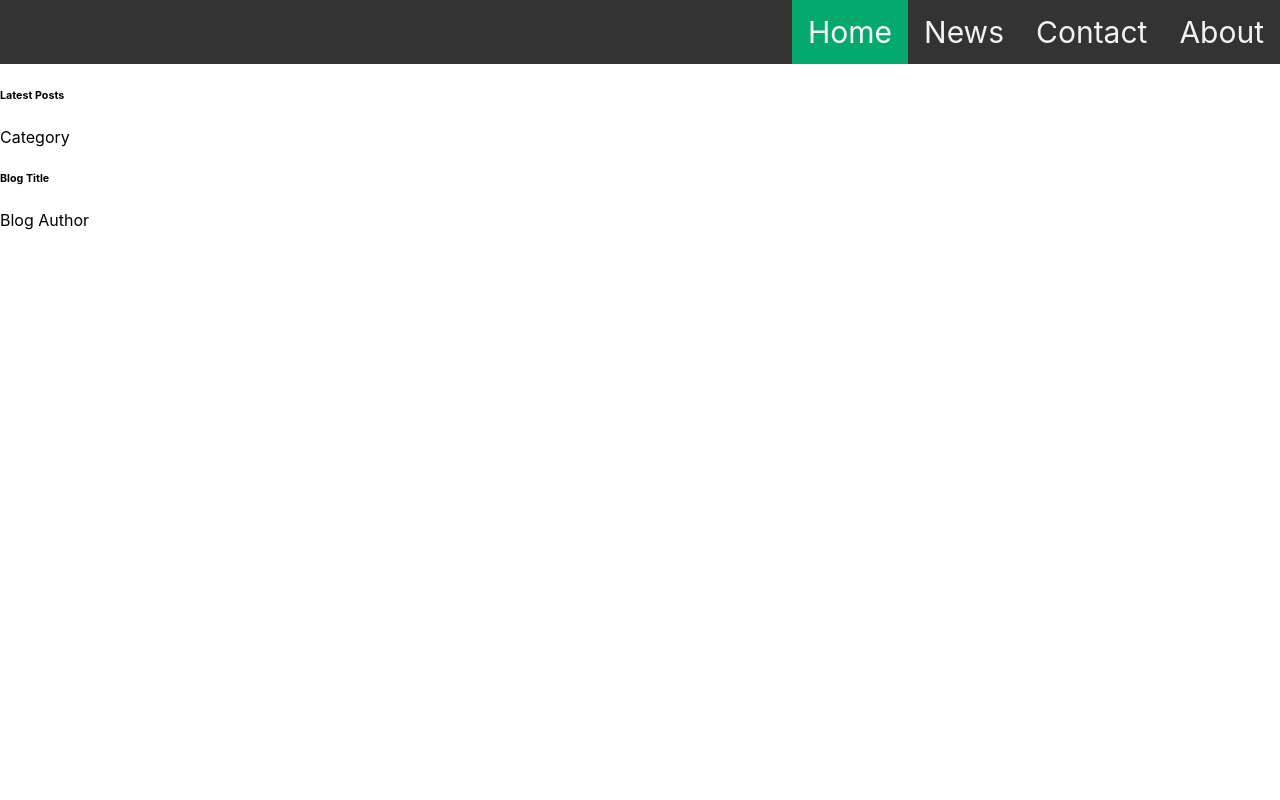
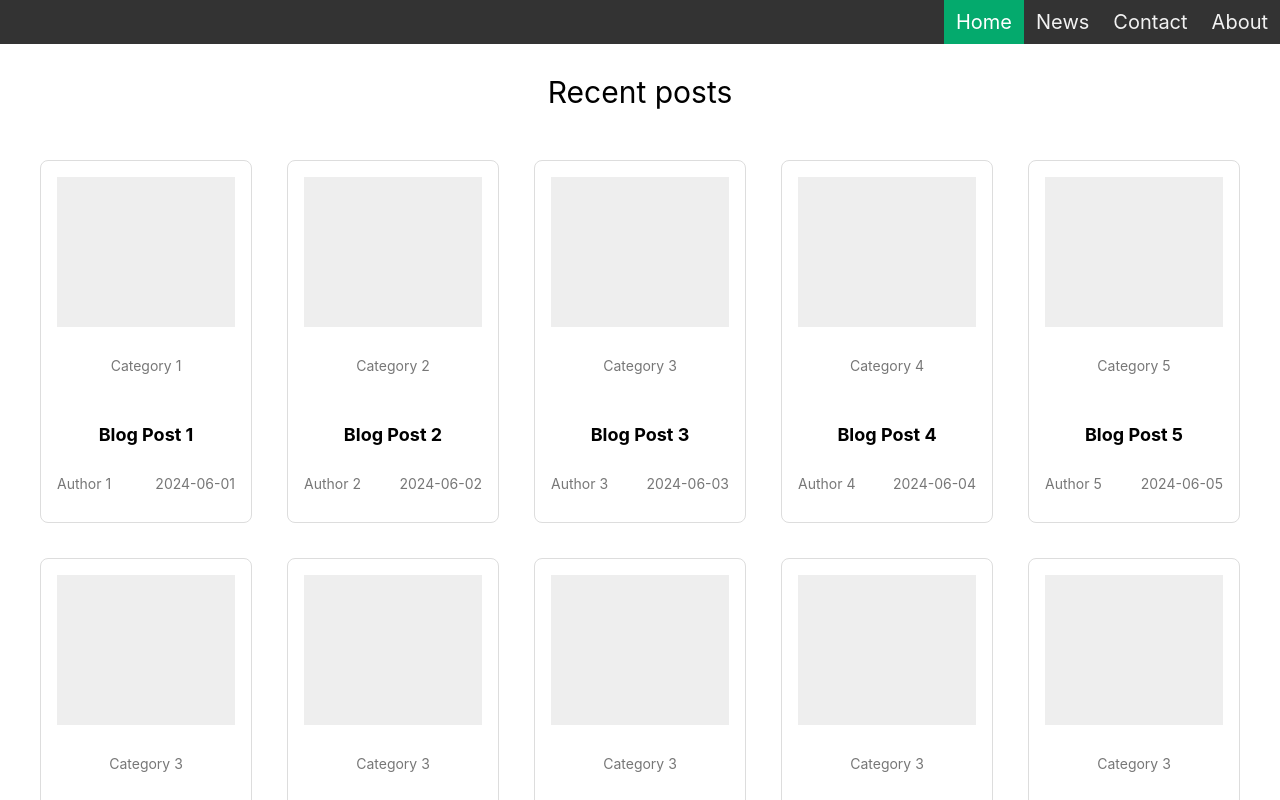
Before and after one commit to claraz4/Blog-Dar, a React (Create React App) app in the folder frontend/: page / in a window 1280 px wide. Shown: the top 800 px of the page. Built offline with nearby package versions, Linux system fonts and the light colour scheme.

Commit message:
uploaded blogs

```diff
--- /dev/null
+++ b/frontend/src/components/BlogBox.css
@@ -0,0 +1,37 @@
+.blog-box--container {
+    border: 1px solid #ddd;
+    padding: 16px;
+    border-radius: 8px;
+    background-color: #fff;
+    display: flex;
+    flex-direction: column;
+    align-items: center;
+}
+
+.blog-box--img {
+    width: 100%;
+    height: 150px;
+    background-color: #eee; /* Placeholder for image */
+    margin-bottom: 16px;
+}
+
+.blog-box-category {
+    font-size: 14px;
+    color: #777;
+    margin-bottom: 8px;
+}
+
+.blog-box-title {
+    font-size: 18px;
+    font-weight: bold;
+    margin-bottom: 16px;
+    text-align: center;
+}
+
+.blog-box--info {
+    display: flex;
+    justify-content: space-between;
+    width: 100%;
+    font-size: 14px;
+    color: #777;
+}
--- a/frontend/src/components/BlogBox.js
+++ b/frontend/src/components/BlogBox.js
@@ -1,4 +1,5 @@
 import React from 'react';
+import './BlogBox.css'; // Import the CSS file
 
 export default function BlogBox({ blog }) {
     const { title, author, category, date } = blog;
@@ -6,10 +7,8 @@ export default function BlogBox({ blog }) {
     return (
         <div className="blog-box--container">
             <div className="blog-box--img"></div>
-
             <p className="blog-box-category">{category}</p>
             <h6 className="blog-box-title">{title}</h6>
-
             <div className="blog-box--info">
                 <p>{author}</p>
                 <p>{date}</p>
--- /dev/null
+++ b/frontend/src/components/HomeBlogs.css
@@ -0,0 +1,14 @@
+.home-blogs--container {
+    padding: 20px;
+    display: flex;
+    justify-content: center;
+}
+
+.home-blogs--grid {
+    display: grid;
+    grid-template-columns: repeat(auto-fill, minmax(200px, 1fr));
+    gap: 35px;
+    align-items: center;
+    max-width: 1200px;
+    width: 100%;
+}
--- a/frontend/src/components/HomeBlogs.js
+++ b/frontend/src/components/HomeBlogs.js
@@ -1,25 +1,27 @@
 import React from 'react';
 import BlogBox from './BlogBox';
+import './HomeBlogs.css'; // Import the CSS file
 
 export default function HomeBlogs({ title, blogs }) {
     const [blogsElement, setBlogsElement] = React.useState([]);
 
     React.useEffect(() => {
-        setBlogsElement(blogs.map((blog) => {
+        setBlogsElement(blogs.map((blog, index) => {
             return (
                 <BlogBox
+                    key={index}
                     blog={blog}
                 />
             )
-        }))
-    }, [])
+        }));
+    }, [blogs]);
 
     return (
         <div className="home-blogs--container">
             <h6>{title}</h6>
-            <div>
+            <div className="home-blogs--grid">
                 {blogsElement}
             </div>
         </div>
-    )
+    );
 }
--- a/frontend/src/components/NavBar.css
+++ b/frontend/src/components/NavBar.css
@@ -9,9 +9,9 @@
 .topnav a {
     color: #f2f2f2;
     text-align: center;
-    padding: 14px 16px;
+    padding: 10px 12px;
     text-decoration: none;
-    font-size: 30px;
+    font-size: 20px;
 }
 
 .topnav a:hover {
--- a/frontend/src/data/blogs.js
+++ b/frontend/src/data/blogs.js
@@ -1,10 +1,74 @@
 const blogs = [
     {
-        title: "Blog Title",
-        author: "Blog Author",
-        category: "Category",
-        datePublished: new Date(2024, 5, 26)
-    }
+        title: 'Blog Post 1',
+        author: 'Author 1',
+        category: 'Category 1',
+        date: '2024-06-01',
+        // Add more properties if needed
+    },
+    {
+        title: 'Blog Post 2',
+        author: 'Author 2',
+        category: 'Category 2',
+        date: '2024-06-02',
+        // Add more properties if needed
+    },
+    {
+        title: 'Blog Post 3',
+        author: 'Author 3',
+        category: 'Category 3',
+        date: '2024-06-03',
+        // Add more properties if needed
+    },
+    {
+        title: 'Blog Post 4',
+        author: 'Author 4',
+        category: 'Category 4',
+        date: '2024-06-04',
+        // Add more properties if needed
+    },
+    {
+        title: 'Blog Post 5',
+        author: 'Author 5',
+        category: 'Category 5',
+        date: '2024-06-05',
+        // Add more properties if needed
+    },
+    {
+        title: 'Blog Post 3',
+        author: 'Author 3',
+        category: 'Category 3',
+        date: '2024-06-03',
+        // Add more properties if needed
+    },
+    {
+        title: 'Blog Post 3',
+        author: 'Author 3',
+        category: 'Category 3',
+        date: '2024-06-03',
+        // Add more properties if needed
+    },
+    {
+        title: 'Blog Post 3',
+        author: 'Author 3',
+        category: 'Category 3',
+        date: '2024-06-03',
+        // Add more properties if needed
+    },
+    {
+        title: 'Blog Post 3',
+        author: 'Author 3',
+        category: 'Category 3',
+        date: '2024-06-03',
+        // Add more properties if needed
+    },
+    {
+        title: 'Blog Post 3',
+        author: 'Author 3',
+        category: 'Category 3',
+        date: '2024-06-03',
+        // Add more properties if needed
+    },
 ];
 
 export default blogs;
--- a/frontend/src/pages/Home.js
+++ b/frontend/src/pages/Home.js
@@ -4,8 +4,12 @@ import blogs from '../data/blogs';
 export default function Home() {
     return (
         <div>
+            <p style={{ fontSize: '30px', textAlign: 'center' }}> Recent posts</p>
             <HomeBlogs
-                title="Latest Posts"
+                blogs={blogs}
+            />
+            <p style={{ fontSize: '30px', textAlign: 'center' }}> Popular posts</p>
+            <HomeBlogs
                 blogs={blogs}
             />
         </div>
```
Also changed, not shown: 1 other file (tests, documents, lock files or other folders).
